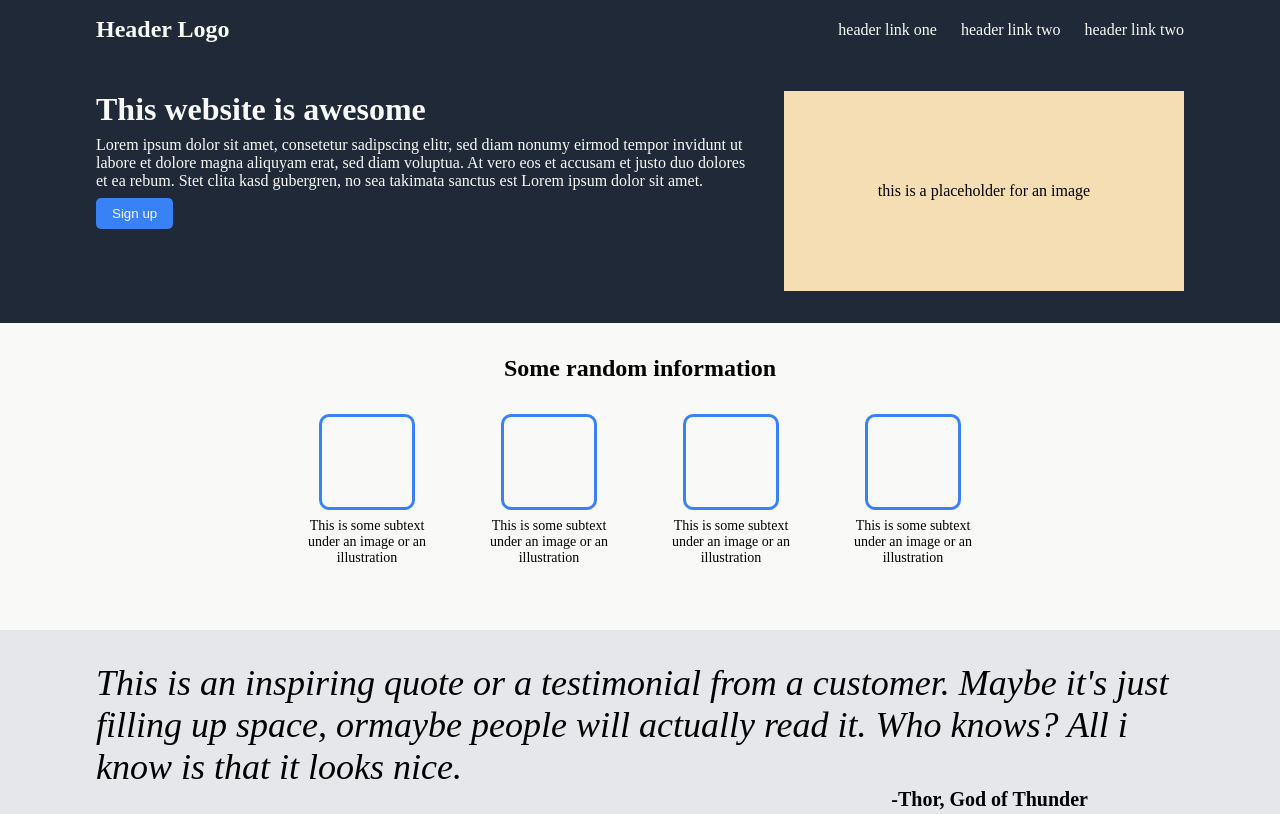
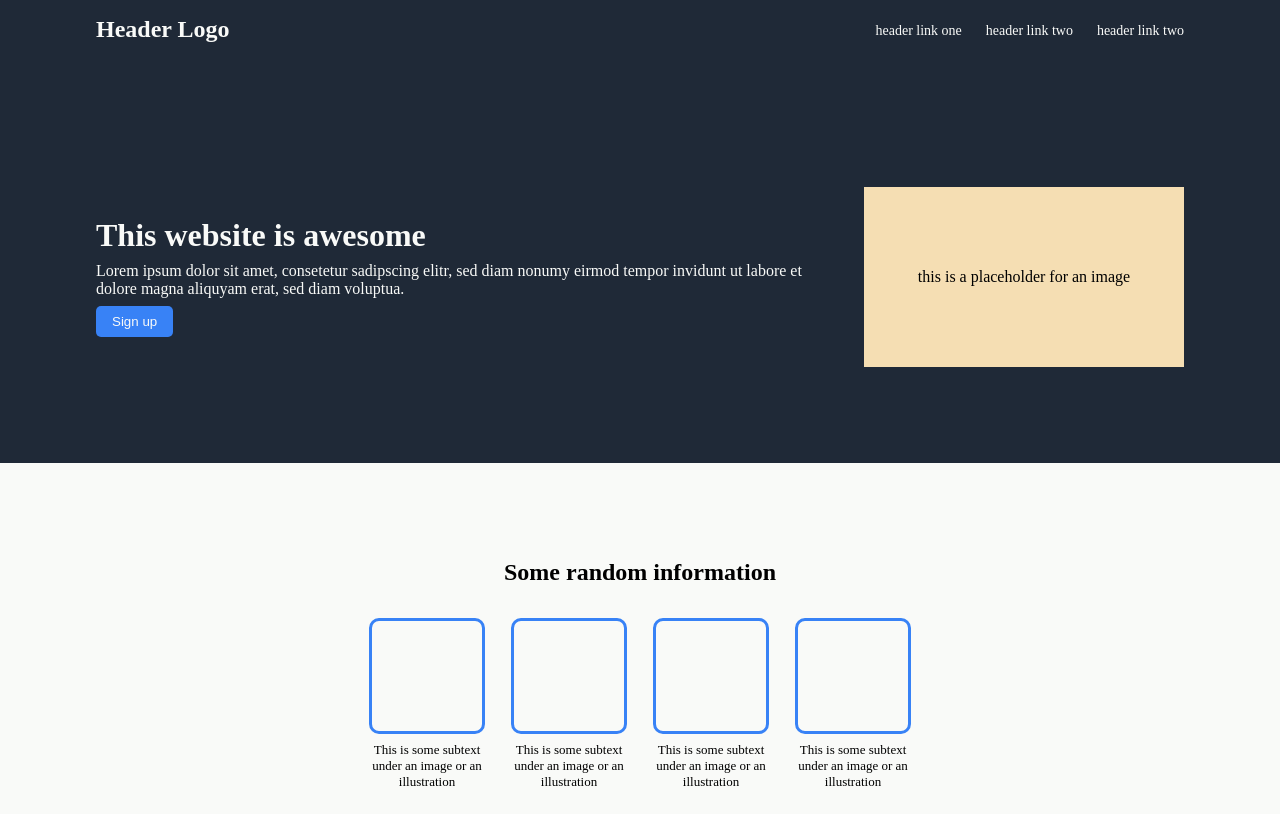
Before and after one commit to GillesRamstein/odin-landing-page, a plain HTML site: page index.html in a window 1280 px wide. Shown: the top 814 px of the page. Drawn offline with Linux system fonts and the light colour scheme.

Commit message:
final tweaks

```diff
--- a/index.html
+++ b/index.html
@@ -28,8 +28,7 @@
                 <div class="title">This website is awesome</div>
                 <div class="text">
                     Lorem ipsum dolor sit amet, consetetur sadipscing elitr, sed diam nonumy eirmod tempor invidunt ut
-                    labore et dolore magna aliquyam erat, sed diam voluptua. At vero eos et accusam et justo duo dolores
-                    et ea rebum. Stet clita kasd gubergren, no sea takimata sanctus est Lorem ipsum dolor sit amet.
+                    labore et dolore magna aliquyam erat, sed diam voluptua.
                 </div>
                 <button>Sign up</button>
             </div>
--- a/style.css
+++ b/style.css
@@ -11,7 +11,7 @@ body {
     align-items: center;
     background-color: #1F2937;
     color: #f9faf8;
-    padding: 16px 96px;
+    padding: 16px 96px 48px 96px;
 }
 
 .header .logo {
@@ -30,6 +30,7 @@ body {
 .header a {
     text-decoration: none;
     color: #f9faf8;
+    font-size: 14px;
 }
 
 .body {
@@ -39,7 +40,9 @@ body {
 
 .section-1 {
     display: flex;
-    padding: 32px 96px;
+    justify-content: space-between;
+    align-items: center;
+    padding: 96px 96px;
     gap: 32px;
     background-color: #1F2937;
     color: #f9faf8;
@@ -64,8 +67,8 @@ body {
 }
 
 .section-1 .img-placeholder {
-    width: 400px;
-    height: 200px;
+    width: 320px;
+    height: 180px;
     background-color: wheat;
     color: black;
     flex: 0 0 auto;
@@ -77,7 +80,7 @@ body {
 .section-2{
     display: flex;
     flex-direction: column;
-    padding: 32px 0;
+    padding: 96px 0;
     background-color: #f9faf8;
 }
 
@@ -98,19 +101,19 @@ body {
     display: flex;
     flex-direction: column;
     align-items: center;
-    max-width: 150px;
+    max-width: 110px;
     gap: 8px;
 }
 
 .section-2 .annotated-image .text {
     text-align: center;
     color: black;
-    font-size: 14px;
+    font-size: 13px;
 }
 
 .section-2 .img-container {
-    width: 90px;
-    height: 90px;
+    width: 110px;
+    height: 110px;
     flex: 1 0 auto;
     border: 3px solid #3882f6;
     border-radius: 10px;
@@ -119,11 +122,11 @@ body {
 .section-3 {
     background-color: #e5e7eb;
     align-items: center;
-    padding: 32px 96px;
+    padding: 96px 96px;
 }
 
 .section-3 .quote {
-    font-size: 36px;
+    font-size: 32px;
     font-style: italic;
 }
 
@@ -136,7 +139,7 @@ body {
 }
 
 .section-4 {
-    padding: 32px 96px;
+    padding: 96px 96px;
 }
 
 .section-4 .blue-box {
```
